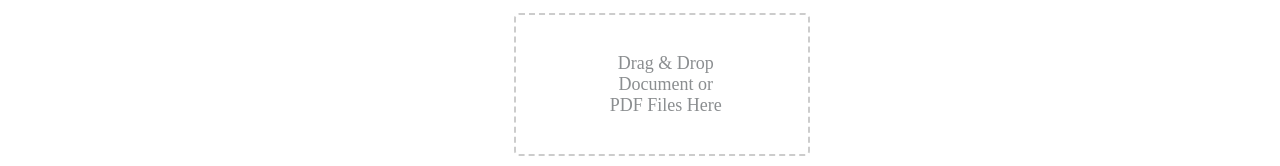
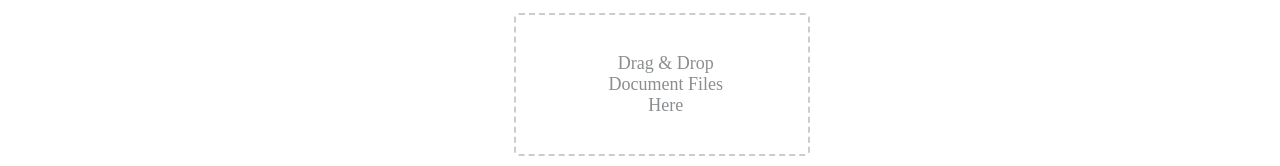
Before and after one commit to SheruisLioness/project-D, a plain HTML site: page Shiv/word.html in a window 1280 px wide. Shown: the part 168-334 px from the top of the page. Drawn offline with Linux system fonts and the light colour scheme.

Commit message:
Update word.html

```diff
--- a/Shiv/word.html
+++ b/Shiv/word.html
@@ -34,7 +34,7 @@
 
     <label for="file-input" class="file-drop-label">
         <div class="file-drop-text">
-            <p>Drag & Drop Document or PDF Files Here</p>
+            <p>Drag & Drop Document Files Here</p>
         </div>
         <input type="file" id="file-input" accept=".doc, .docx">
     </label>
```
